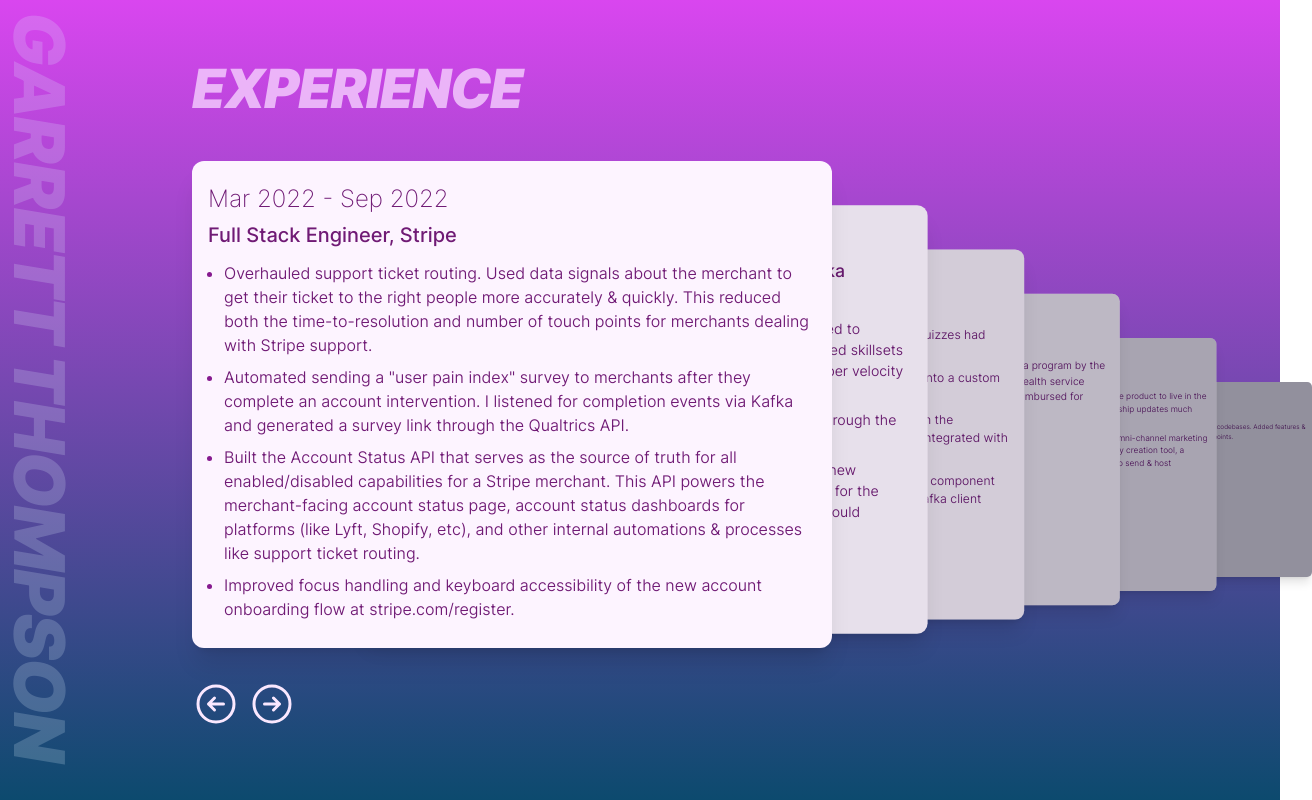
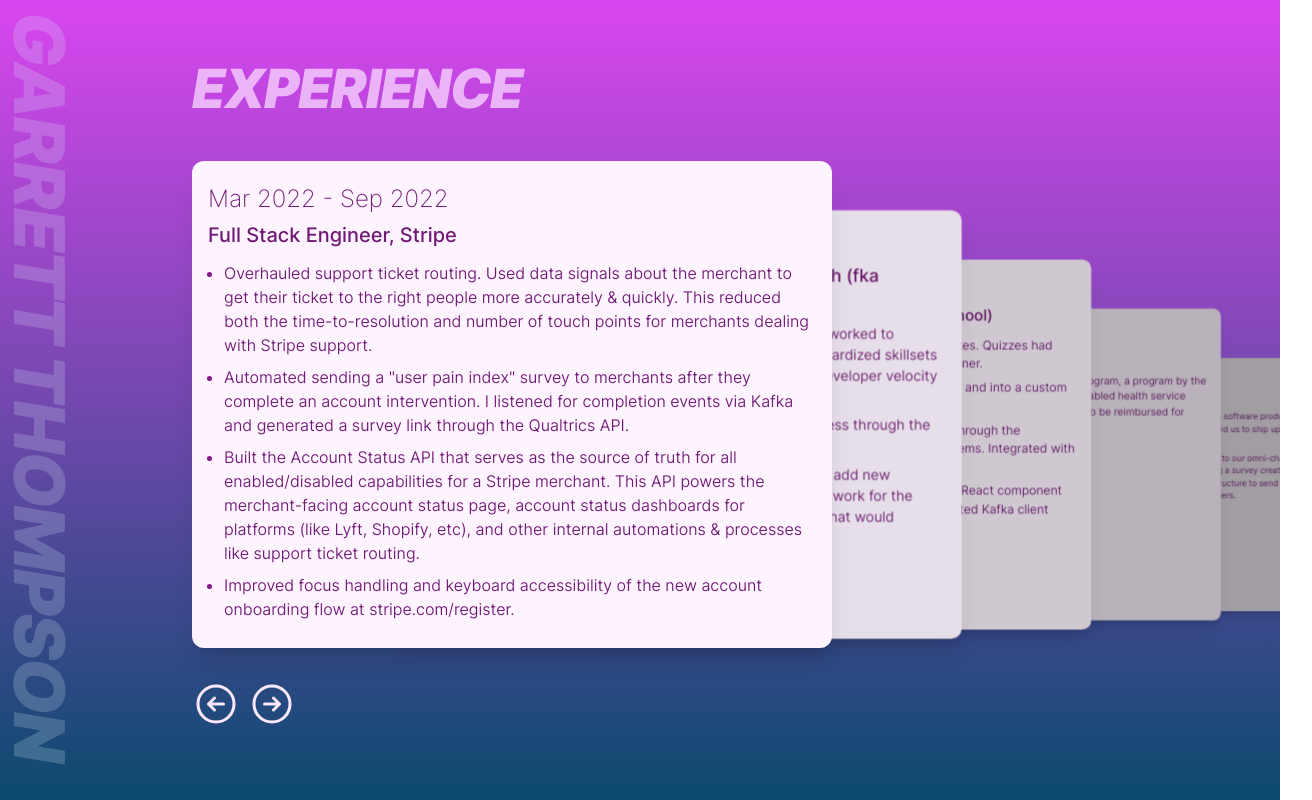
Before and after one commit to garrett-thompson/garrett-thompson.dev, a Next.js app: page / in a window 1280 px wide. Shown: the whole page, 1312 px wide, since content can reach past the window. Built offline with nearby package versions, Linux system fonts and the light colour scheme.

Commit message:
get rid of overlay in favor of css filter. add comments.

```diff
--- a/components/card/card-stack.tsx
+++ b/components/card/card-stack.tsx
@@ -5,9 +5,13 @@ import { Card, CardProps } from "./card";
 import classNames from "classnames";
 import { CardStackControls } from "./controls";
 
-const TOP_OFFSET = 15;
-const LEFT_OFFSET = 120;
+// Increasing this makes cards down the stack further from the top
+const TOP_OFFSET = 20;
+// Increasing this makes cards down the stack further to the right
+const LEFT_OFFSET = 150;
+// Increasing this makes cards down the stack smaller
 const SCALE_FACTOR = 0.12;
+// Increasing this makes cards down the stack more shadowed
 const SHADOW_FACTOR = 9;
 
 interface CardStackProps {
@@ -31,7 +35,7 @@ export const CardStack = ({ children, className }: CardStackProps) => {
           const left = index * (1 + SCALE_FACTOR) * LEFT_OFFSET;
           const scale = 1 - index * SCALE_FACTOR;
           const zIndex = cards.length - index;
-          const opacity = 0 + (index * SHADOW_FACTOR) / 100;
+          const brightness = 1 - (index * SHADOW_FACTOR) / 100;
 
           return (
             <motion.li
@@ -43,13 +47,13 @@ export const CardStack = ({ children, className }: CardStackProps) => {
                 left,
                 scale,
                 zIndex,
+                filter: `brightness(${brightness})`,
               }}
               transition={{ duration: 0.5 }}
             >
               <Card
                 {...card.props}
                 className={classNames(card.props.className, "h-full")}
-                overlay={<Overlay opacity={opacity} />}
               />
             </motion.li>
           );
@@ -59,21 +63,3 @@ export const CardStack = ({ children, className }: CardStackProps) => {
     </div>
   );
 };
-
-interface OverlayProps {
-  /**
-   * Value between 0-1
-   */
-  opacity: number;
-  className?: string;
-}
-const Overlay = ({ opacity, className }: OverlayProps) => (
-  <motion.div
-    className={classNames(
-      "w-full h-full rounded-xl absolute left-0 top-0 z-0 bg-gray-900",
-      className
-    )}
-    animate={{ opacity }}
-    transition={{ duration: 0.4 }}
-  ></motion.div>
-);
--- a/components/card/card.tsx
+++ b/components/card/card.tsx
@@ -1,37 +1,20 @@
+import { motion, MotionProps } from "framer-motion";
 import classNames from "classnames";
 
-export interface CardProps {
+export interface CardProps extends MotionProps {
   token: string;
   children?: React.ReactNode;
   className?: string;
-  overlay?: React.ReactNode;
 }
 
-export const Card = ({ children, className, overlay }: CardProps) => (
-  <div
+export const Card = ({ children, className, overlay, ...props }: CardProps) => (
+  <motion.div
     className={classNames(
-      "w-[640px] px-4 py-6 rounded-xl shadow-xl bg-fuchsia-50",
+      "relative w-[640px] px-4 py-6 rounded-xl shadow-xl bg-fuchsia-50",
       className
     )}
+    {...props}
   >
-    {overlay}
     {children}
-  </div>
+  </motion.div>
 );
-
-interface OverlayProps {
-  /**
-   * Value between 0-1
-   */
-  opacity: number;
-  className?: string;
-}
-const Overlay = ({ opacity, className }: OverlayProps) => (
-  <div
-    className={classNames(
-      "w-full h-full rounded-xl absolute left-0 top-0 z-0 bg-gray-900",
-      className
-    )}
-    style={{ opacity }}
-  ></div>
-);
--- a/pages/index.tsx
+++ b/pages/index.tsx
@@ -29,7 +29,7 @@ const Home: NextPage = () => {
 
       <Banner>GARRETT THOMPSON</Banner>
 
-      <main className="h-screen w-screen px-48 py-12 flex flex-col bg-gradient-to-t from-sky-900 to-fuchsia-500">
+      <main className="h-screen w-screen px-48 py-12 flex flex-col bg-gradient-to-t from-sky-900 to-fuchsia-500 overflow-hidden">
         <Heading1 className="text-fuchsia-200/80">EXPERIENCE</Heading1>
         <div className="flex flex-col flex-1 mb-6 space-x-6">
           <CardStack className="flex-auto">
```
Also changed, not shown: 1 other file (tests, documents, lock files or other folders).
